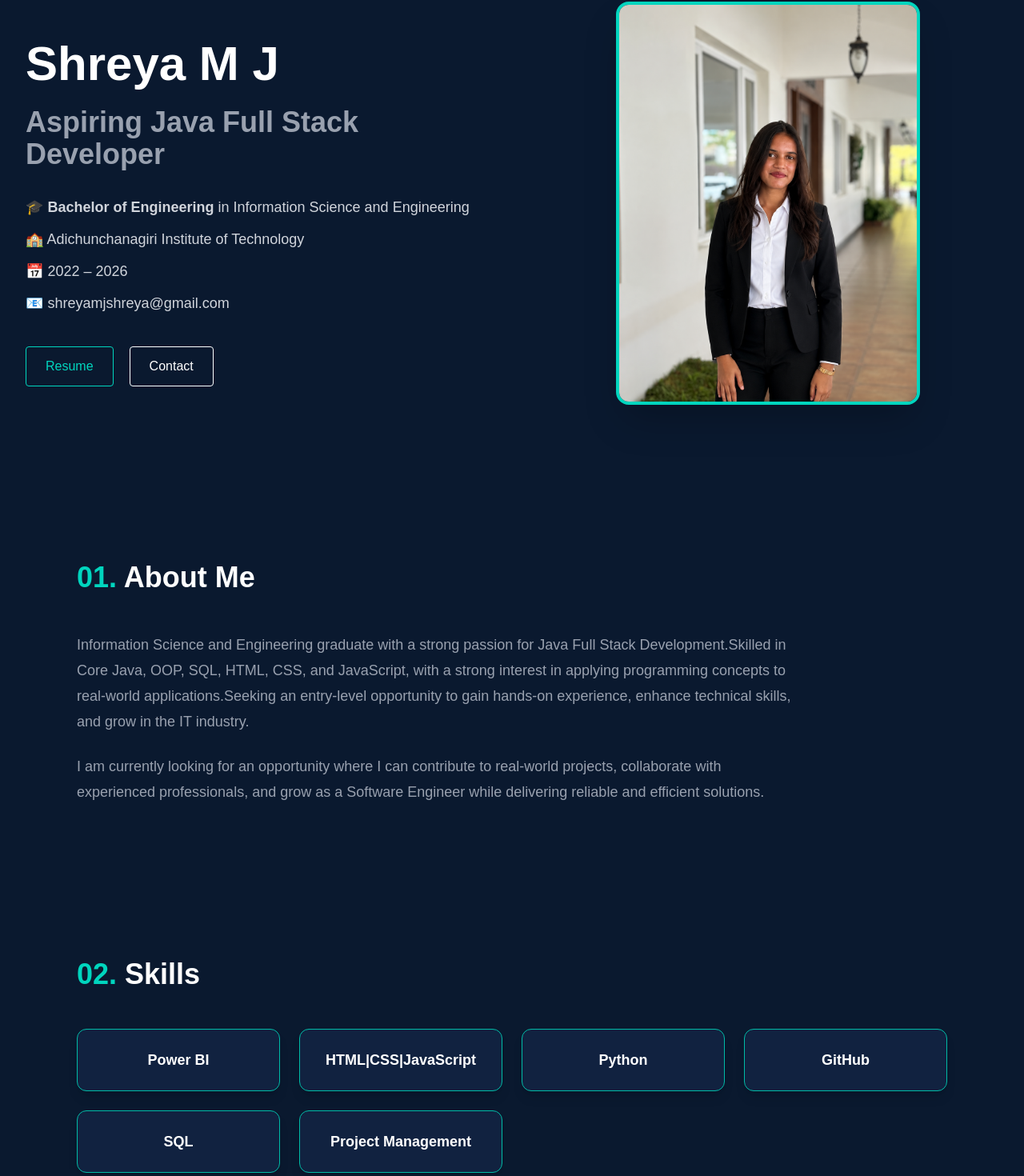
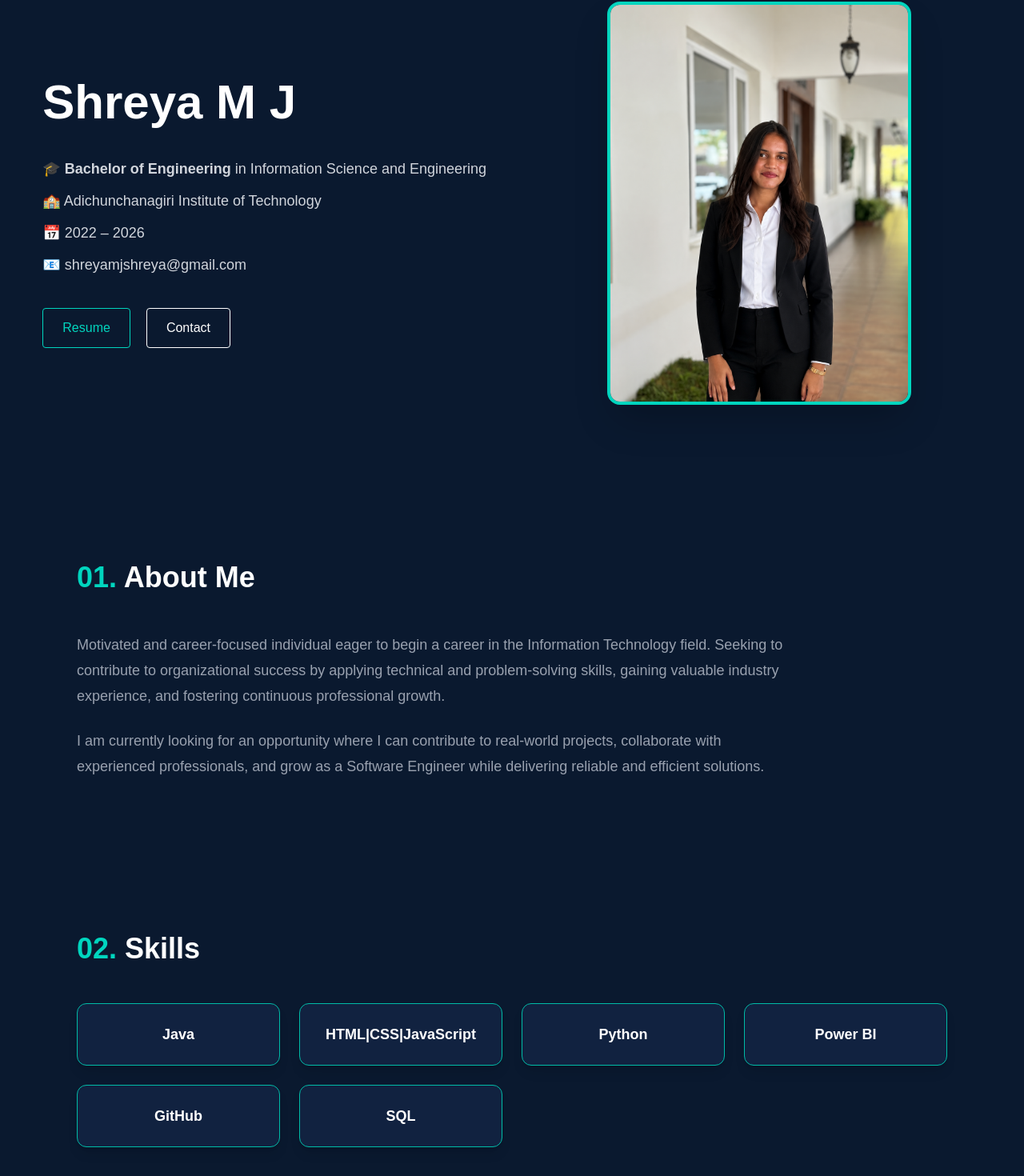
Before and after one commit to Shreya878/shreya-portfolio, a Next.js app: page / in a window 1280 px wide. Shown: the part 194-1664 px from the top of the page at 80% size. Built offline with nearby package versions, Linux system fonts and the light colour scheme.

Commit message:
Updated portfolio

```diff
--- a/components/About.jsx
+++ b/components/About.jsx
@@ -12,10 +12,9 @@ export default function About() {
 
         <p>
            <span className="text-white font-semibold"></span>
-         Information Science and Engineering graduate with a strong
-          passion for Java Full Stack Development.Skilled in Core Java, OOP,  SQL,  HTML,  CSS, and JavaScript, with a strong interest in applying programming
-          concepts to real-world applications.Seeking an entry-level opportunity to gain hands-on experience, enhance
-          technical skills, and grow in the IT industry.
+         Motivated and career-focused individual eager to begin a career in the Information Technology field.
+         Seeking to contribute to organizational success by applying technical and problem-solving skills,
+         gaining valuable industry experience, and fostering continuous professional growth.
         </p>
 
         <p>
--- a/components/Hero.jsx
+++ b/components/Hero.jsx
@@ -15,9 +15,6 @@ export default function Hero() {
             Shreya M J
           </h1>
 
-          <h2 className="text-4xl font-bold text-gray-400 mt-4">
-            Aspiring Java Full Stack Developer
-          </h2>
 
           {/* Education & Contact */}
           <div className="mt-8 text-gray-300 space-y-3 text-lg">
@@ -44,7 +41,7 @@ export default function Hero() {
           <div className="mt-10 flex gap-5">
 
             <a
-               href="/resume.pdf"
+               href="/Shreya_M J_Resume.pdf"
                target="_blank"
                rel="noopener noreferrer"
                className="border border-teal-400 text-teal-400 px-6 py-3 rounded hover:bg-teal-400 hover:text-black transition"
--- a/components/Skills.jsx
+++ b/components/Skills.jsx
@@ -1,12 +1,12 @@
 export default function Skills() {
 
   const skills = [
-    "Power BI",
+    "Java",
     "HTML|CSS|JavaScript",
     "Python",
+    "Power BI",
     "GitHub",
-    "SQL",
-    "Project Management"
+    "SQL"
   ];
 
   return (
```
Also changed, not shown: 2 other files (tests, documents, lock files or other folders).
